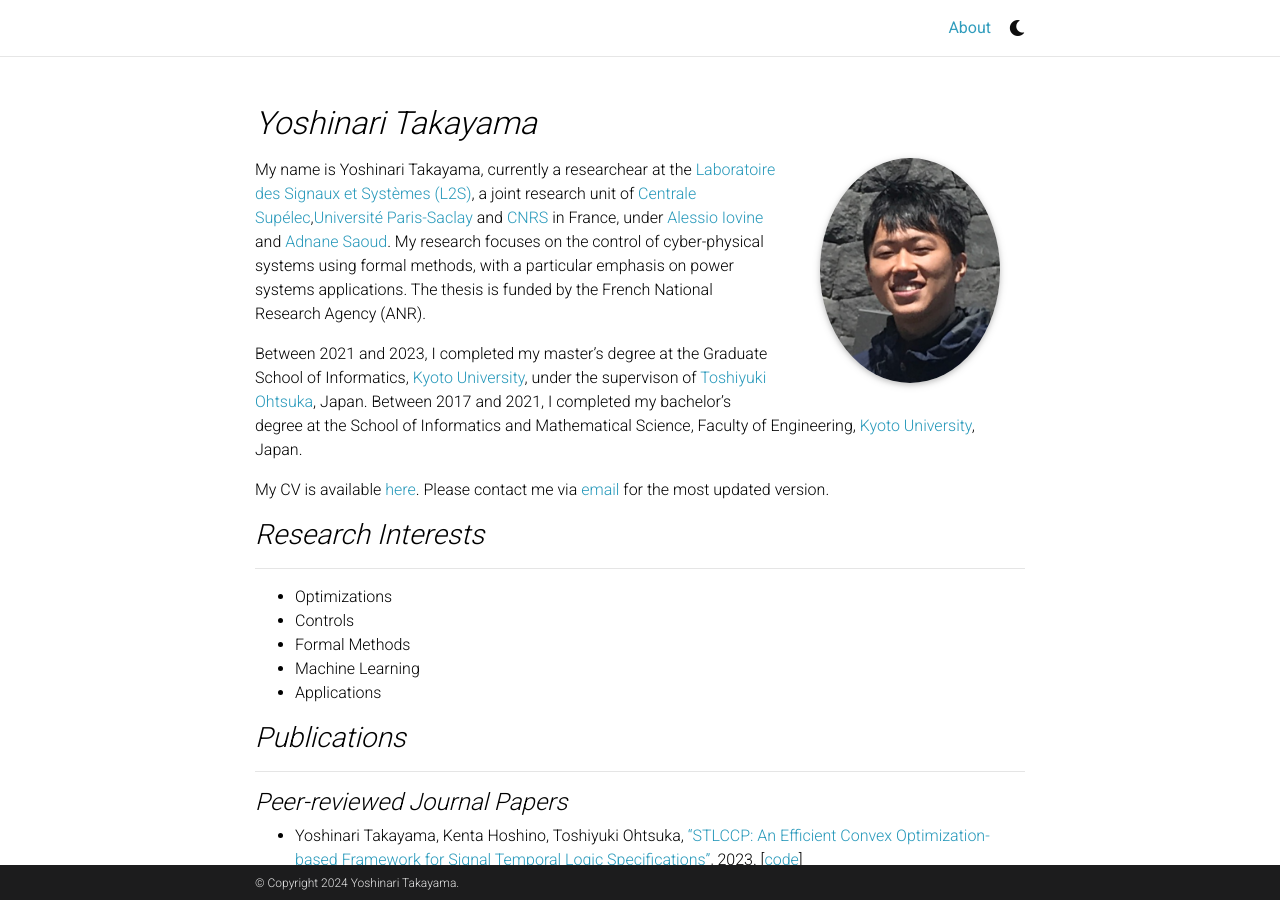
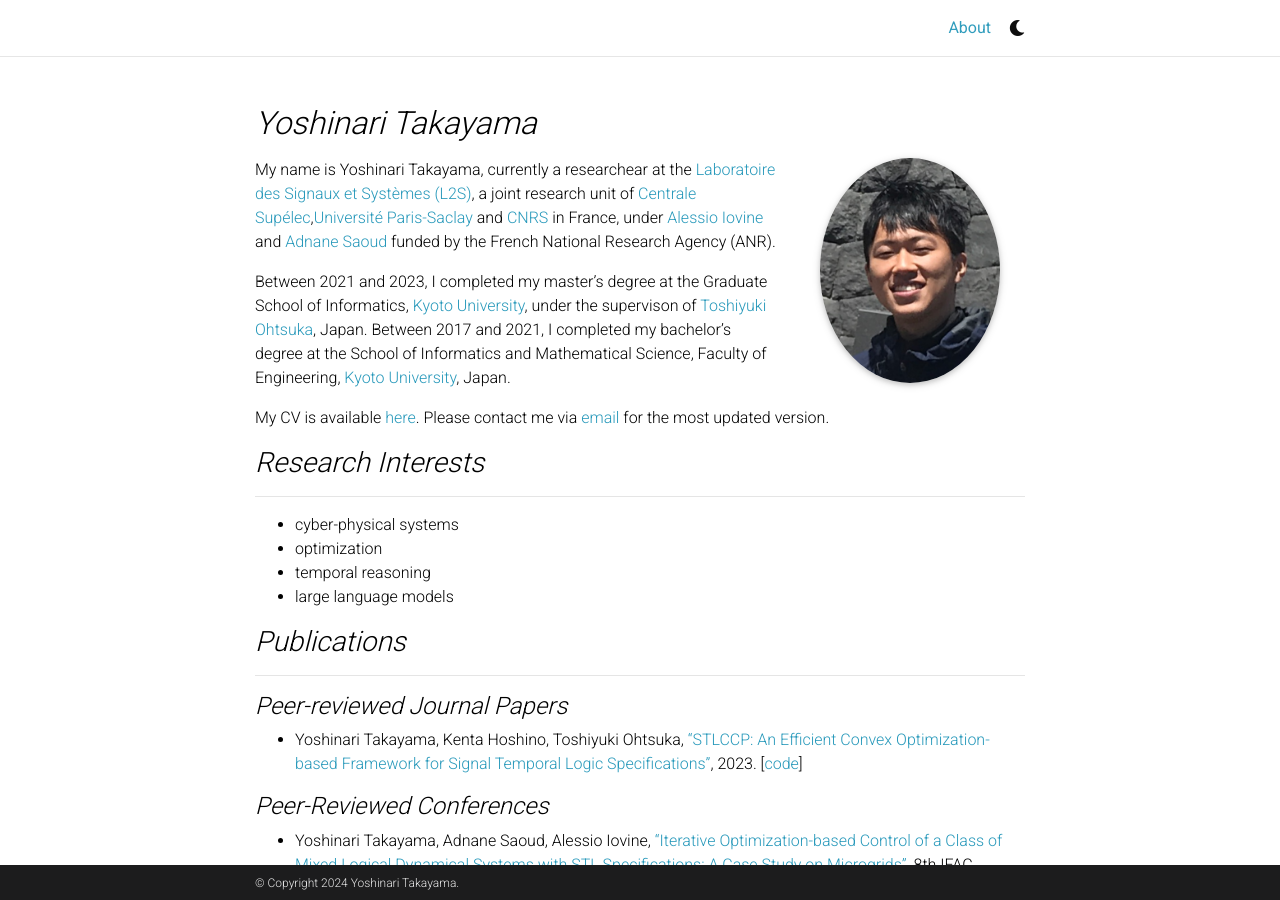
Before and after one commit to yotakayama/yotakayama.github.io, a Jekyll site: the page built from _pages/about.md, in a window 1280 px wide and 900 px high. Built offline with Jekyll 4.4.1, drawn with Linux system fonts in a browser that asks for light colours; comment, search, counter and statistics services are not loaded; a style sheet for code colours, icons or effects is not loaded.

Commit message:
CPES and NMPC

```diff
--- a/_pages/about.md
+++ b/_pages/about.md
@@ -17,7 +17,7 @@
 # Université Paris-Saclay, CNRS, Laboratoire des Signaux et Systèmes, 91190, Gif-sur-Yvette, France
 ---
 
- My name is Yoshinari Takayama, currently a researchear at the [Laboratoire des Signaux et Systèmes (L2S)](https://l2s.centralesupelec.fr), a joint research unit of [Centrale Supélec](https://www.centralesupelec.fr/en/),[Université Paris-Saclay](https://www.universite-paris-saclay.fr/en/) and [CNRS](https://www.cnrs.fr/en/) in France, under [Alessio Iovine](https://sites.google.com/view/alessioiovine/) and [Adnane Saoud](https://sites.google.com/view/adnanesaoud/). My research focuses on the control of cyber-physical systems using formal methods, with a particular emphasis on power systems applications. The thesis is funded by the French National Research Agency (ANR).
+ My name is Yoshinari Takayama, currently a researchear at the [Laboratoire des Signaux et Systèmes (L2S)](https://l2s.centralesupelec.fr), a joint research unit of [Centrale Supélec](https://www.centralesupelec.fr/en/),[Université Paris-Saclay](https://www.universite-paris-saclay.fr/en/) and [CNRS](https://www.cnrs.fr/en/) in France, under [Alessio Iovine](https://sites.google.com/view/alessioiovine/) and [Adnane Saoud](https://sites.google.com/view/adnanesaoud/) funded by the French National Research Agency (ANR).
 
 Between 2021 and 2023, I completed my master's degree at the Graduate School of Informatics, [Kyoto University](https://www.kyoto-u.ac.jp/en), under the supervison of [Toshiyuki Ohtsuka](http://www.ids.sys.i.kyoto-u.ac.jp/~ohtsuka/index.htm), Japan. Between 2017 and 2021, I completed my bachelor's degree at the School of Informatics and Mathematical Science, Faculty of Engineering, [Kyoto University](https://www.kyoto-u.ac.jp/en), Japan.
 
@@ -29,19 +29,18 @@
 
 ### *Research Interests*
 ---------------------------------------
- * Optimizations
- * Controls
- * Formal Methods
- * Machine Learning
- * Applications
+ * cyber-physical systems
+ * optimization
+ * temporal reasoning
+ * large language models
+
+ <style>/*
+ __Control and verification of Cyber Physical Systems__: are generally tough, due to the hybrid nature of CPS, in which both continuous and discrete dynamics exist.
+ Such hybrid systems are becoming very complex, and so the specification requirements are.
+ the mathematical approaches developed in the field of
+My research focuses on control of cyber physical system (CPS), using the method of __optimization, control theory, formal methods and machine learning__.
 
 
-<!--The problems of __control and verification of Hybrid Dynamical Systems__ are generally tough to deal with, due to the hybrid nature of CPS, in which both continuous and discrete dynamics exist.
- Such hybrid systems are becoming very complex, and so the specification requirements are.
- the mathematical approaches developed in the field of
-My research focuses on analysis and control of cyber physical system (CPS), using the method of __optimization, control theory, formal methods and machine learning__. -->
-
- <style>/*
 I use tools from the field of control theory, such as optimal control, Lyapunov's method, stability, and nonlinear control mainly to deal with continuous dynamics.
 
 I use tools from the field of formal method, such as temporal logic, automata theory, category theory, and other abstract algebraic methods mainly to specify requirements and to deal with discrete dynamics.
```
